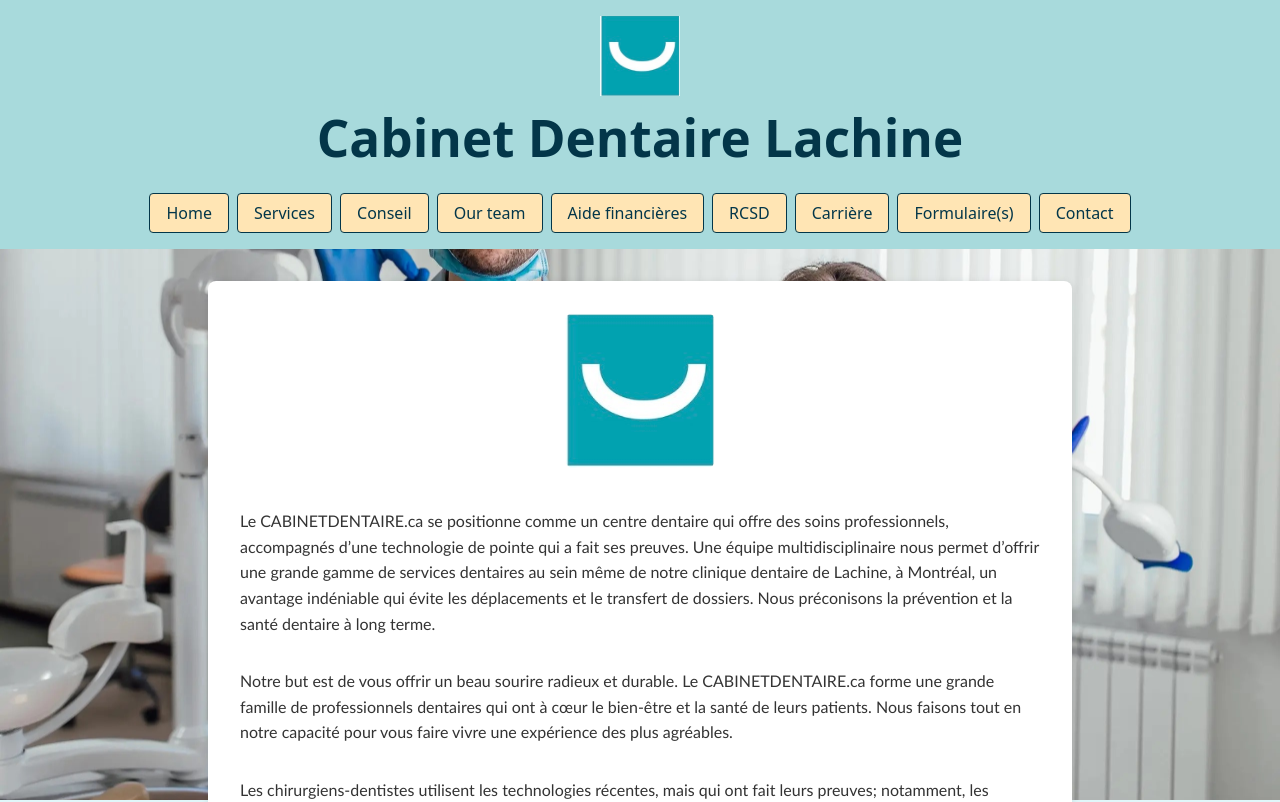
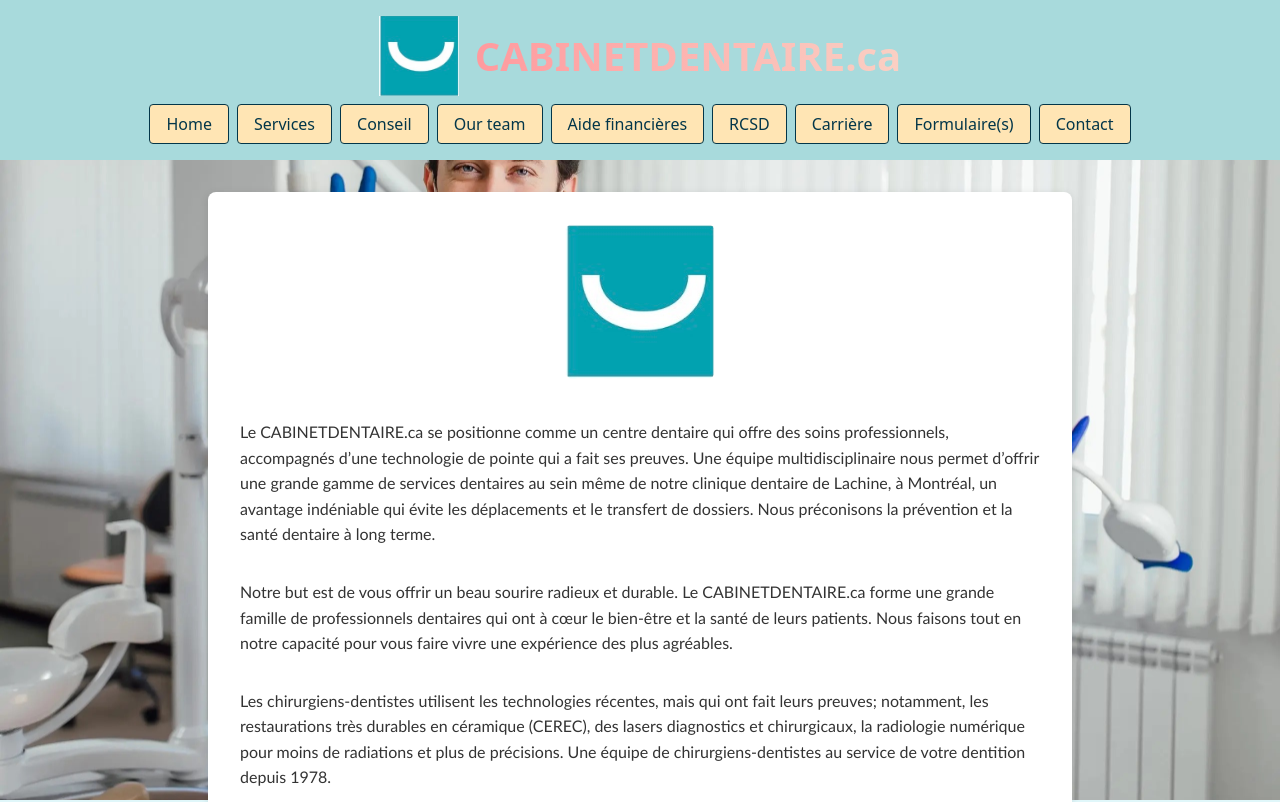
Before and after one commit to decorJim/clinique, a React (Vite) app: page / in a window 1280 px wide. Shown: the top 802 px of the page. Built offline with nearby package versions, Linux system fonts and the light colour scheme.

Commit message:
Update header layout and style

```diff
--- a/src/Header.css
+++ b/src/Header.css
@@ -9,9 +9,19 @@
   width: 100vw;
 }
 
-h1 {
-   margin-top: 5px;
-   margin-bottom: 20px;
+.header-top {
+  display: flex;
+  align-items: center;
+  gap: 1rem;
+}
+
+.title {
+  margin: 0;
+  font-size: 2.5rem;
+  font-weight: bold;
+  background: linear-gradient(90deg, #ff9a9e, #fad0c4);
+  -webkit-background-clip: text;
+  -webkit-text-fill-color: transparent;
 }
 
 .nav {
--- a/src/Header.tsx
+++ b/src/Header.tsx
@@ -22,8 +22,10 @@
 
   return (
     <header className="header">
-      <img src={logo} alt="Cabinet Dentaire Logo" className="header-logo" />
-      <h1 className="title">Cabinet Dentaire Lachine</h1>
+      <div className="header-top">
+        <img src={logo} alt="Cabinet Dentaire Logo" className="header-logo" />
+        <h1 className="title">CABINETDENTAIRE.ca</h1>
+      </div>
       <nav className="nav">
         {navItems.map((item) => (
           <button
```
